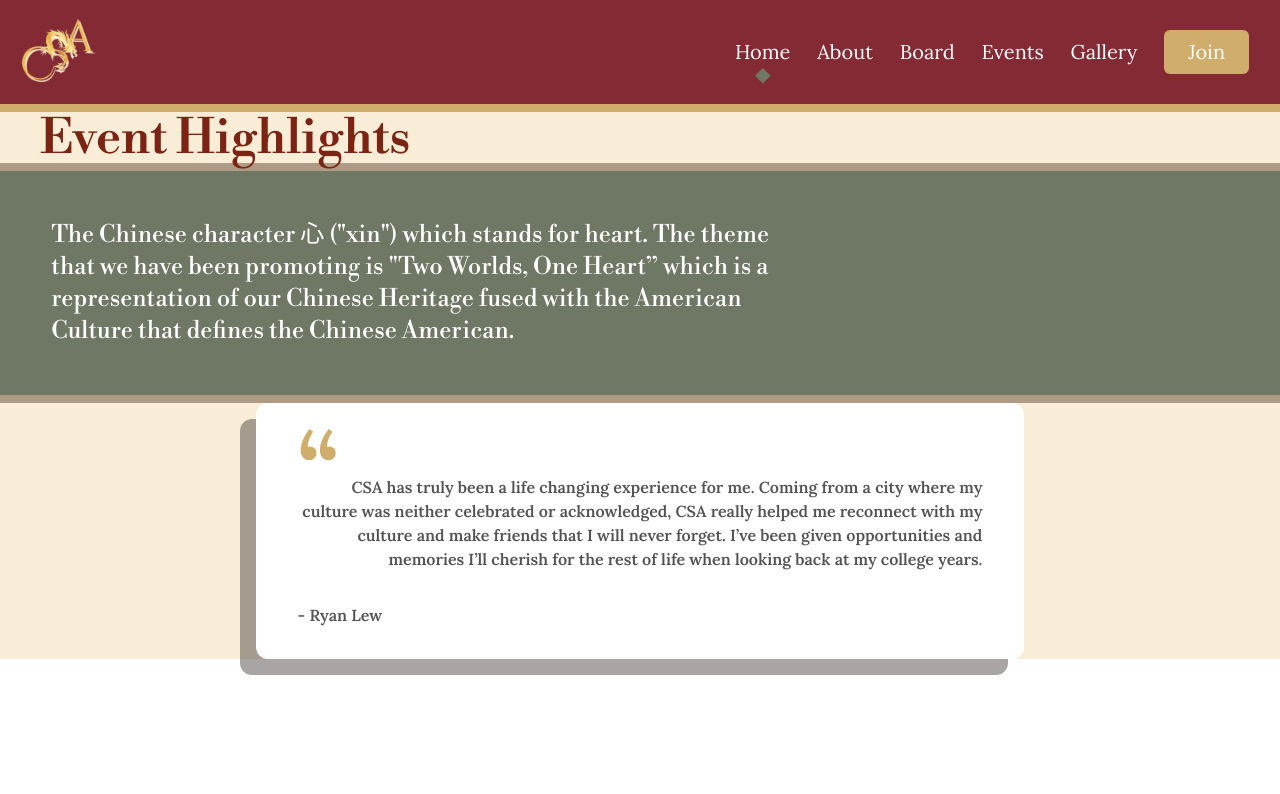
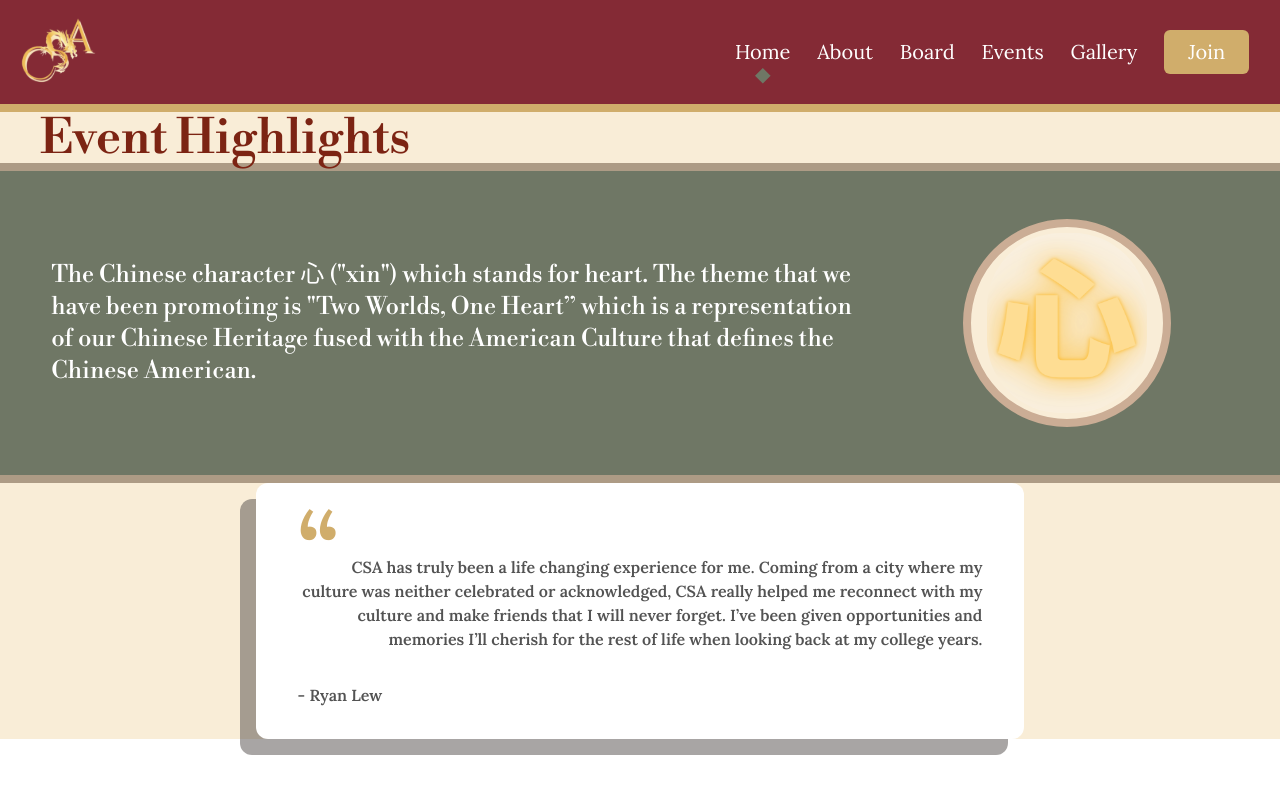
Before and after one commit to acm-ucr/csa-website, a Next.js app: page / in a window 1280 px wide. Shown: the top 794 px of the page. Built offline with nearby package versions, Linux system fonts and the light colour scheme.

Commit message:
Add grid for xin description

```diff
--- a/src/components/home/XinDescription.tsx
+++ b/src/components/home/XinDescription.tsx
@@ -1,14 +1,20 @@
+import Image from "next/image";
 import React from "react";
+import xinImage from "@/public/home/xinimage.svg";
 
 const XinDescription = () => {
   return (
-    <div className="border-y-8 border-csa-tan-300 bg-csa-green-100">
-      <p className="w-2/3 px-[4vw] py-[6vh] text-left text-2xl text-white">
+    <div className="grid grid-cols-3 items-center border-y-8 border-csa-tan-300 bg-csa-green-100">
+      <p className="col-span-2 py-[6vh] pl-[4vw] text-left text-2xl text-white">
         The Chinese character 心 ("xin") which stands for heart. The theme that
         we have been promoting is "Two Worlds, One Heart” which is a
         representation of our Chinese Heritage fused with the American Culture
         that defines the Chinese American.
       </p>
+      <div className="relative flex items-center justify-center py-[6vh]">
+        <div className="h-52 w-52 rounded-full border-8 border-csa-tan-200 bg-csa-tan-100"></div>
+        <Image src={xinImage} alt="Xin_Image" className="absolute w-40" />
+      </div>
     </div>
   );
 };
```
Also changed, not shown: public/home/xinimage.svg (added), 1 other file (tests, documents, lock files or other folders).
